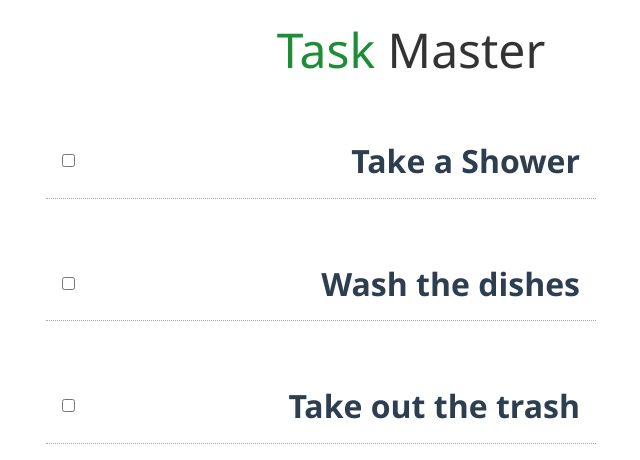
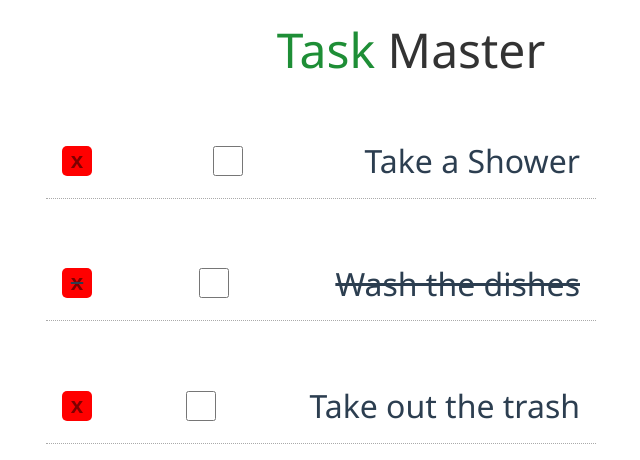
Before and after one commit to denimcouch/task-master-vue, a Vue app: page / in a window 1280 px wide. Shown: the top 460 px of the page, without its empty margins (229-869 px from the left). Built offline with nearby package versions, Linux system fonts and the light colour scheme.

Commit message:
tasks can be deleted

```diff
--- a/src/App.vue
+++ b/src/App.vue
@@ -1,7 +1,7 @@
 <template>
   <div id="app">
     <Header />
-    <Tasks v-bind:tasks="tasks" />
+    <Tasks v-bind:tasks="tasks" v-on:del-task="deleteTask" />
   </div>
 </template>
 
@@ -13,7 +13,7 @@ export default {
   name: "App",
   components: {
     Header,
-    Tasks
+    Tasks,
   },
   data() {
     return {
@@ -21,20 +21,25 @@ export default {
         {
           id: 1,
           title: "Take a Shower",
-          completed: false
+          completed: false,
         },
         {
           id: 2,
           title: "Wash the dishes",
-          completed: true
+          completed: true,
         },
         {
           id: 3,
           title: "Take out the trash",
-          completed: false
-        }
-      ]
+          completed: false,
+        },
+      ],
     };
+  },
+  methods: {
+    deleteTask(id) {
+      this.tasks = this.tasks.filter(task => task.id !== id);
+    }
   }
 };
 </script>
--- a/src/components/Task.vue
+++ b/src/components/Task.vue
@@ -1,7 +1,8 @@
 <template>
-  <div class="task">
-    <h1>{{ task.title }}</h1>
-    <input class="btn" type="checkbox" />
+  <div class="task" v-bind:class="{ 'checked':task.completed }">
+    <h1 class="task__title">{{ task.title }}</h1>
+    <input class="checkbox" type="checkbox" v-on:change="markComplete" />
+    <button v-on:click="$emit('del-task', task.id)" class="btn btn--delete">x</button>
   </div>
 </template>
 
@@ -9,6 +10,12 @@
 export default {
   name: "Task",
   props: ["task"],
+  methods: {
+    markComplete() {
+      console.log("I'm complete!")
+      this.task.completed = !this.task.completed;
+    }
+  }
 };
 </script>
 
@@ -23,4 +30,39 @@ export default {
   border-bottom: 1px dotted #aaa;
   padding: 1rem;
 }
+
+.task__title {
+  font-weight: 300;
+}
+
+.checkbox {
+  height: 30px;
+  width: 30px;
+  border-radius: 5px;
+}
+
+.checked {
+  text-decoration: line-through;
+}
+
+.btn {
+  height: 30px;
+  width: 30px;
+  background: #fff;
+  border: none;
+  border-radius: 5px;
+  cursor: pointer;
+}
+
+.btn:focus {
+  outline-color: transparent;
+}
+
+.btn--delete {
+  background: red;
+  font-size: 1.4rem;
+  font-weight: 700;
+  color: rgb(126, 0, 0);
+  text-decoration: none;
+}
 </style>
--- a/src/components/Tasks.vue
+++ b/src/components/Tasks.vue
@@ -1,7 +1,7 @@
 <template>
   <div class="container">
-    <div class="task-list" v-bind:key="task" v-for="task in tasks">
-      <Task v-bind:task="task" />
+    <div class="task-list" v-bind:key="task.id" v-for="task in tasks">
+      <Task v-bind:task="task" v-on:del-task="$emit('del-task', task.id)" />
     </div>
   </div>
 </template>
```
